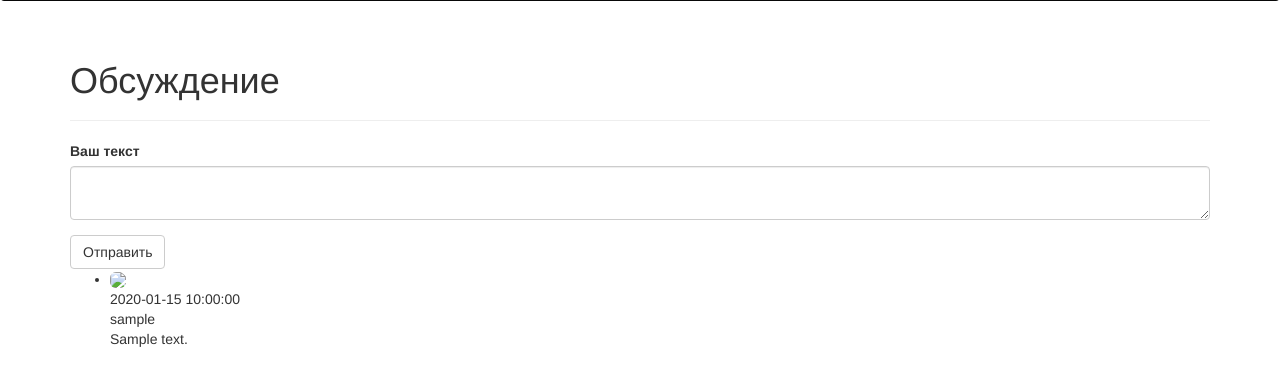
After one commit to cherrykolya/FlaskExample, a Flask app: page /conversation/1 in a window 1280 px wide. The commit adds this page. Shown: the part 51-437 px from the top of the page. Run offline with Flask 2, Linux system fonts and the light colour scheme; tables that the repository leaves empty hold one stand-in row (values such as "Sample post"); some libraries are stand-ins or nearby versions.

Commit message:
Добавлена возможность комментирования постов

```diff
--- a/app/auth/views.py
+++ b/app/auth/views.py
@@ -15,6 +15,7 @@ def login():
     # user.password = 'admin'
     # db.session.add(user)
     # db.session.commit()
+    #db.create_all()
     if form.validate_on_submit():
         email = form.login.data
         user = User.query.filter_by(
--- a/app/main/forms.py
+++ b/app/main/forms.py
@@ -23,3 +23,7 @@ class PostForm(FlaskForm):
         a = field.data.filename.split('.')
         if a[1] not in ['png','jpg','jpeg']:
             raise ValidationError("Формат изображения .jpg и .png")
+
+class CommentForm(FlaskForm):
+    text = TextAreaField("Ваш текст", validators=[DataRequired()])
+    submit = SubmitField("Отправить")
--- a/app/main/views.py
+++ b/app/main/views.py
@@ -2,10 +2,10 @@ from flask import render_template, session, redirect, url_for
 from flask_login import login_required
 from sqlalchemy import select
 from . import main
-from .forms import NameForm, PostForm
+from .forms import NameForm, PostForm, CommentForm
 from .utils import CategoriesEnum
 from .. import db
-from ..models import User, Post, Role, Category
+from ..models import User, Post, Role, Category, Comment
 from datetime import datetime
 import os
 
@@ -40,12 +40,12 @@ def create_post():
 def posts(category):
     if category == 'all':
         posts = Post.query.order_by(Post.created_at.desc()).all()
-        return render_template('posts.html', phrase="Hi!", posts=posts)
+        return render_template('posts.html', posts=posts)
     else:
         category = Category.query.filter_by(id=int(category)).first()
         #posts = User.query.all()
         #posts = Post.query.order_by(Post.created_at.desc()).all()
-        return render_template('posts.html', phrase="Hi!", posts=category.posts)
+        return render_template('posts.html', posts=category.posts)
 
 @main.route('/', methods=['GET', 'POST'])
 def index():
@@ -73,3 +73,18 @@ def profile():
     user_id = int(session['_user_id'])
     user = User.query.filter_by(id=user_id).first()
     return render_template('profile.html',name = session.get('name'),known = session.get('known', False), posts=user.posts)
+
+@main.route('/conversation/<post_id>', methods=['GET', 'POST'])
+def conversation(post_id):
+    form = CommentForm()
+    if form.validate_on_submit():
+        comment = Comment(author_id=int(session['_user_id']),
+            post_id= int(post_id),
+            text=form.text.data,
+            created_at=datetime.now())
+        db.session.add(comment)
+        db.session.commit()
+        post = Post.query.filter_by(id=int(post_id)).first()
+        return render_template('conversation.html', posts=post, form=form)
+    post = Post.query.filter_by(id=int(post_id)).first()
+    return render_template('conversation.html', posts=post, form=form)
--- a/app/templates/base.html
+++ b/app/templates/base.html
@@ -7,6 +7,7 @@
 {{ super() }}
 <link rel="shortcut icon" href="{{ url_for('static', filename='favicon.ico') }}" type="image/x-icon">
 <link rel="icon" href="{{ url_for('static', filename='favicon.ico') }}" type="image/x-icon">
+<link rel="stylesheet" type="text/css" href="{{ url_for('static', filename='styles.css') }}">
 
 <style>
   /* Set black background color, white text and some padding */
--- /dev/null
+++ b/app/templates/conversation.html
@@ -0,0 +1,22 @@
+{% extends "base.html" %}
+{% import "bootstrap/wtf.html" as wtf %}
+
+{% block page_content %}
+<div class="page-header">
+    <h1>Обсуждение</h1>
+</div>
+{{ wtf.quick_form(form) }}
+<ul class="posts">
+    {% for comment in posts.comments %}
+        <li class="post">
+            <div class="profi le-thumbnail">
+                    <img class="img-rounded profi le-thumbnail" src="{{ url_for('static', filename='favicon.ico') }}" type="image/x-icon">
+
+                        </div>
+                        <div class="post-date">{{comment.created_at}}</div>
+                        <div class="post-author">{{comment.author.username}}</div>
+            <div class="post-body">{{comment.text}}</div>
+        </li>
+    {% endfor %}
+</ul>
+{% endblock %}
--- a/app/templates/posts.html
+++ b/app/templates/posts.html
@@ -9,7 +9,7 @@
   {% for post in posts%}
   <div class="col-sm-1 col-md-3" >
     <div class="thumbnail" style="background-color: rgb(228, 228, 228);">
-      <a href="#">
+      <a href="{{ url_for('main.conversation', post_id=post.id) }}"">
         <img src="{{ url_for('static', filename=post.photo) }}" alt="panel image cap">
         <div class="caption">
           <h3>{{post.header}}</h3>
```
Also changed, not shown: app/models.py (+12 -0 lines).
